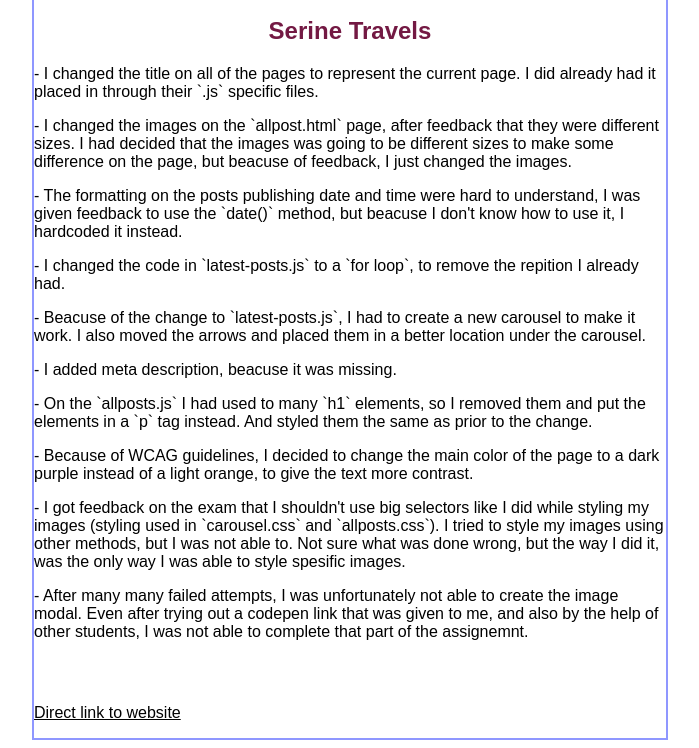
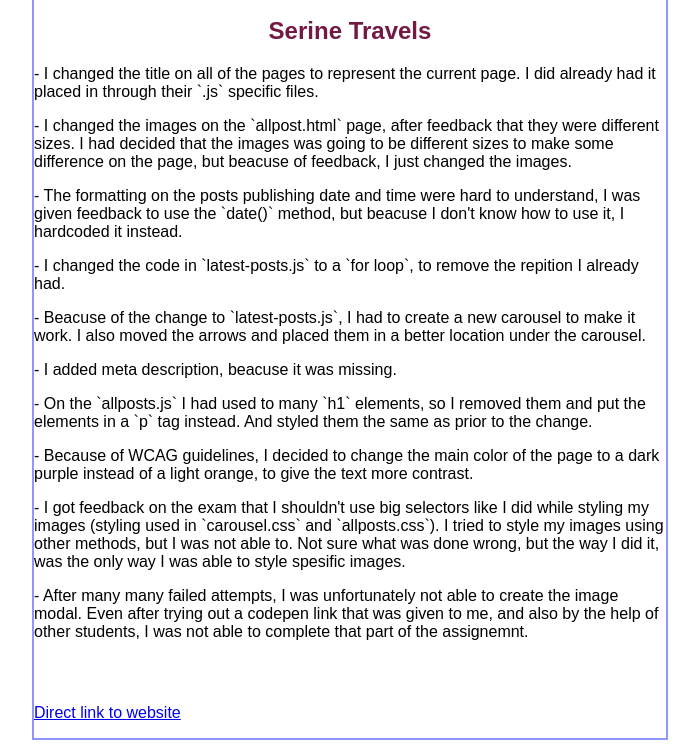
Before and after one commit to SerineMarie/portfolio-1, a plain HTML site: page project-exam.html in a window 1280 px wide. Shown: the part 404-1152 px from the top of the page, without its empty margins (290-989 px from the left). Drawn offline with Linux system fonts and the light colour scheme.

Commit message:
added last link

```diff
--- a/project-exam.html
+++ b/project-exam.html
@@ -77,7 +77,11 @@
               able to complete that part of the assignemnt.
             </p>
             <div class="linkContainer">
-              <a class="link"><p>Direct link to website</p></a>
+              <a
+                href="https://project-exam1-redone.netlify.app/index.html"
+                class="link"
+                ><p>Direct link to website</p></a
+              >
             </div>
           </div>
         </div>
```
